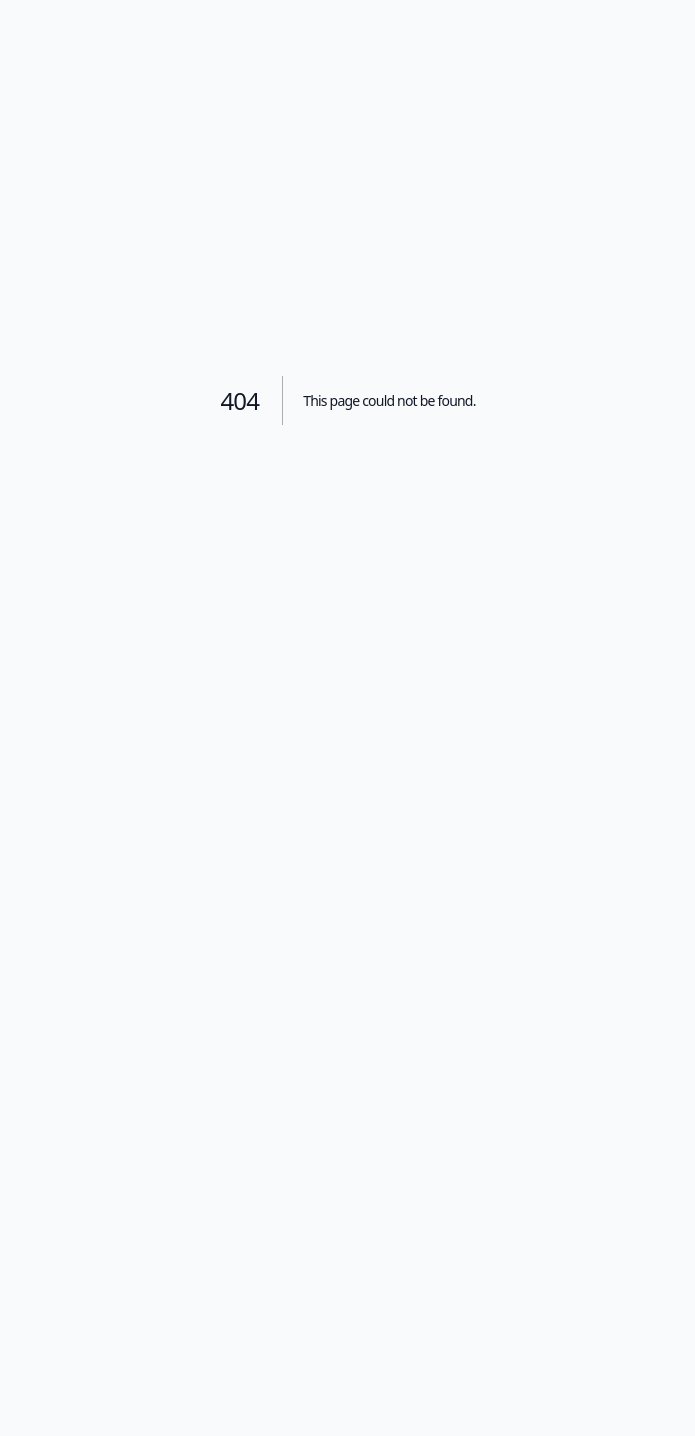
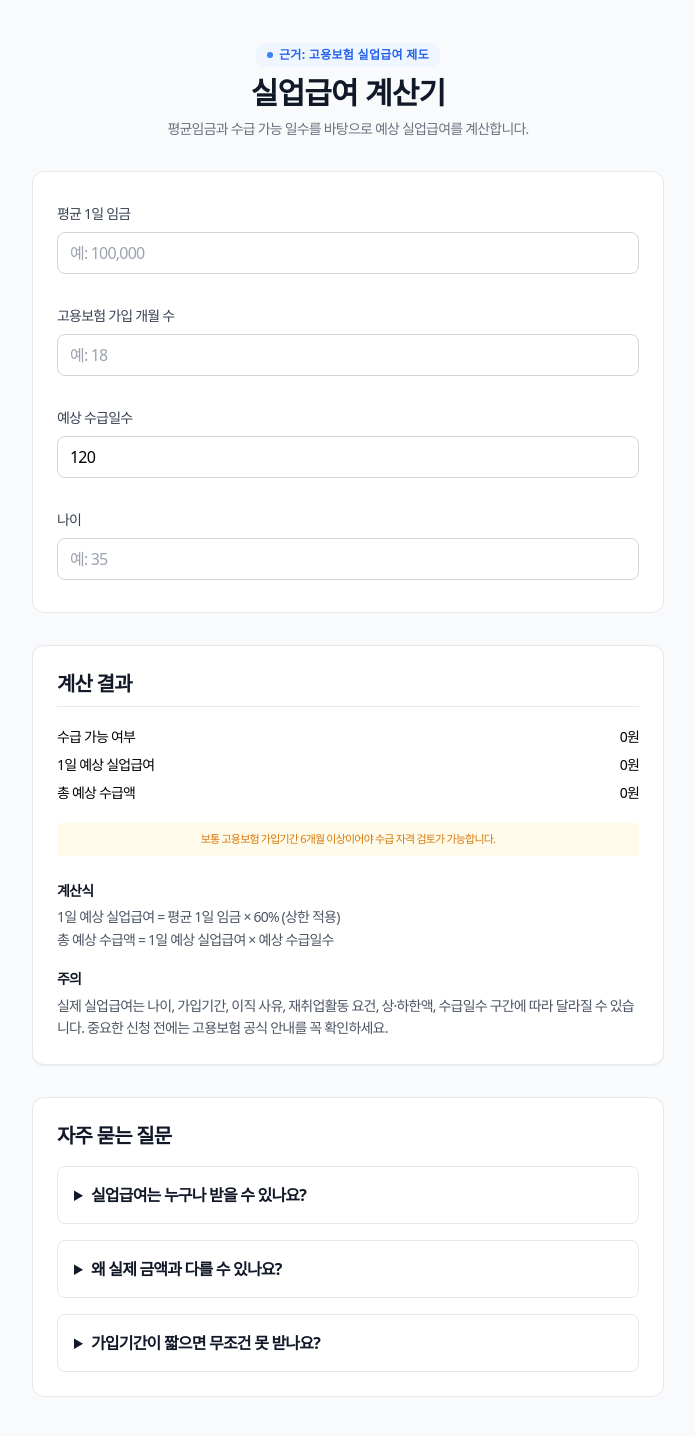
Before and after one commit to greentea2417/semogye-calculator, a Next.js app: page /unemployment in a window 1280 px wide. Before the commit this address had no page. Shown: the whole page, without its empty margins (292-987 px from the left). Before the commit the page ends 800 px from the top, so only its background shows below. Built offline with nearby package versions, Linux system fonts and the light colour scheme; a web font is replaced by a local one.

Commit message:
feat: add unemployment benefit calculator
Add /unemployment route with daily benefit and total payout
estimation, plus sitemap and homepage link entries.

```diff
--- a/app/page.tsx
+++ b/app/page.tsx
@@ -212,6 +212,7 @@ export default function HomePage() {
             <Link href="/terms" className="hover:text-white">이용약관</Link>
             <Link href="/retirement" className="hover:text-white">퇴직금 계산기</Link>
             <Link href="/annual" className="hover:text-white">연차수당 계산기</Link>
+            <Link href="/unemployment" className="hover:text-white">실업급여 계산기</Link>
           </div>
         </div>
       </section>
--- a/app/sitemap.ts
+++ b/app/sitemap.ts
@@ -16,6 +16,7 @@ export default function sitemap(): MetadataRoute.Sitemap {
     "/burden",
     "/retirement",
     "/annual",
+    "/unemployment",
     "/privacy",
     "/terms",
     "/contact",
--- /dev/null
+++ b/app/unemployment/UnemploymentClient.tsx
@@ -0,0 +1,134 @@
+"use client";
+
+import { useMemo, useState } from "react";
+import InputBlock from "@/components/InputBlock";
+import ResultRow from "@/components/ResultRow";
+
+function parseNumber(raw: string | number) {
+  const cleaned = String(raw ?? "").replace(/[^\d]/g, "");
+  return cleaned ? Number(cleaned) : 0;
+}
+
+function formatComma(n: number) {
+  return n !== undefined ? n.toLocaleString("ko-KR") : "";
+}
+
+export default function UnemploymentClient() {
+  const [avgWageRaw, setAvgWageRaw] = useState("");
+  const [monthsRaw, setMonthsRaw] = useState("");
+  const [daysRaw, setDaysRaw] = useState("120");
+  const [ageRaw, setAgeRaw] = useState("");
+
+  const result = useMemo(() => {
+    const avgWage = parseNumber(avgWageRaw);
+    const months = parseNumber(monthsRaw);
+    const days = parseNumber(daysRaw);
+    const age = parseNumber(ageRaw);
+
+    const eligible = months >= 6;
+    const rate = 0.6;
+    const dailyBenefit = eligible ? Math.min(Math.max(Math.round(avgWage * rate), 0), 66666) : 0;
+    const totalBenefit = eligible ? dailyBenefit * days : 0;
+
+    return { eligible, rate, dailyBenefit, totalBenefit, months, age, days };
+  }, [avgWageRaw, monthsRaw, daysRaw, ageRaw]);
+
+  return (
+    <main className="max-w-2xl mx-auto px-5 py-10 space-y-8">
+      <section className="text-center space-y-2">
+        <span className="inline-flex items-center gap-1.5 px-3 py-1 rounded-full bg-blue-50 text-blue-600 text-xs font-semibold tracking-wide">
+          <span className="w-1.5 h-1.5 rounded-full bg-blue-500" />
+          근거: 고용보험 실업급여 제도
+        </span>
+        <h1 className="text-3xl font-extrabold text-gray-900">실업급여 계산기</h1>
+        <p className="text-sm text-gray-500">
+          평균임금과 수급 가능 일수를 바탕으로 예상 실업급여를 계산합니다.
+        </p>
+      </section>
+
+      <section className="bg-white p-6 rounded-xl border space-y-4">
+        <InputBlock
+          label="평균 1일 임금"
+          type="text"
+          value={avgWageRaw}
+          onChange={(e: any) => setAvgWageRaw(formatComma(parseNumber(e.target.value)))}
+          placeholder="예: 100,000"
+        />
+        <InputBlock
+          label="고용보험 가입 개월 수"
+          type="text"
+          value={monthsRaw}
+          onChange={(e: any) => setMonthsRaw(formatComma(parseNumber(e.target.value)))}
+          placeholder="예: 18"
+        />
+        <InputBlock
+          label="예상 수급일수"
+          type="text"
+          value={daysRaw}
+          onChange={(e: any) => setDaysRaw(formatComma(parseNumber(e.target.value)))}
+          placeholder="예: 150"
+        />
+        <InputBlock
+          label="나이"
+          type="text"
+          value={ageRaw}
+          onChange={(e: any) => setAgeRaw(formatComma(parseNumber(e.target.value)))}
+          placeholder="예: 35"
+        />
+      </section>
+
+      <section className="bg-white p-6 rounded-xl border shadow-sm">
+        <h2 className="font-bold text-xl mb-4 text-gray-900 border-b pb-2">계산 결과</h2>
+        <ResultRow label="수급 가능 여부" value={result.eligible ? 1 : 0} />
+        <ResultRow label="1일 예상 실업급여" value={result.dailyBenefit} />
+        <ResultRow label="총 예상 수급액" value={result.totalBenefit} />
+
+        {!result.eligible && (
+          <p className="mt-4 text-[11px] text-amber-600 bg-amber-50 p-2 rounded text-center">
+            보통 고용보험 가입기간 6개월 이상이어야 수급 자격 검토가 가능합니다.
+          </p>
+        )}
+
+        <div className="mt-6 space-y-4 text-sm text-gray-600 leading-relaxed">
+          <div>
+            <h3 className="font-bold text-gray-900 mb-1">계산식</h3>
+            <p>
+              1일 예상 실업급여 = 평균 1일 임금 × 60% (상한 적용)
+              <br />
+              총 예상 수급액 = 1일 예상 실업급여 × 예상 수급일수
+            </p>
+          </div>
+          <div>
+            <h3 className="font-bold text-gray-900 mb-1">주의</h3>
+            <p>
+              실제 실업급여는 나이, 가입기간, 이직 사유, 재취업활동 요건, 상·하한액, 수급일수 구간에 따라 달라질 수 있습니다.
+              중요한 신청 전에는 고용보험 공식 안내를 꼭 확인하세요.
+            </p>
+          </div>
+        </div>
+      </section>
+
+      <section className="bg-white p-6 rounded-xl border space-y-4">
+        <h2 className="font-bold text-xl text-gray-900">자주 묻는 질문</h2>
+        <details className="rounded-lg border border-gray-200 p-4">
+          <summary className="cursor-pointer font-semibold text-gray-900">실업급여는 누구나 받을 수 있나요?</summary>
+          <p className="mt-3 text-sm text-gray-600 leading-relaxed">
+            고용보험 가입 이력, 이직 사유, 근로기간 등 여러 조건을 충족해야 합니다.
+          </p>
+        </details>
+        <details className="rounded-lg border border-gray-200 p-4">
+          <summary className="cursor-pointer font-semibold text-gray-900">왜 실제 금액과 다를 수 있나요?</summary>
+          <p className="mt-3 text-sm text-gray-600 leading-relaxed">
+            실업급여는 상·하한액과 수급일수, 퇴사 사유, 연령에 따라 달라질 수 있습니다.
+          </p>
+        </details>
+        <details className="rounded-lg border border-gray-200 p-4">
+          <summary className="cursor-pointer font-semibold text-gray-900">가입기간이 짧으면 무조건 못 받나요?</summary>
+          <p className="mt-3 text-sm text-gray-600 leading-relaxed">
+            일반적으로 일정 가입기간이 필요하며, 세부 요건은 개인 상황에 따라 달라집니다.
+          </p>
+        </details>
+      </section>
+    </main>
+  );
+}
--- /dev/null
+++ b/app/unemployment/page.tsx
@@ -0,0 +1,11 @@
+import type { Metadata } from "next";
+import UnemploymentClient from "./UnemploymentClient";
+
+export const metadata: Metadata = {
+  title: "실업급여 계산기 | 세모계",
+  description: "고용보험 가입기간, 평균임금, 나이를 바탕으로 예상 실업급여를 계산해보세요.",
+};
+
+export default function Page() {
+  return <UnemploymentClient />;
+}
```
